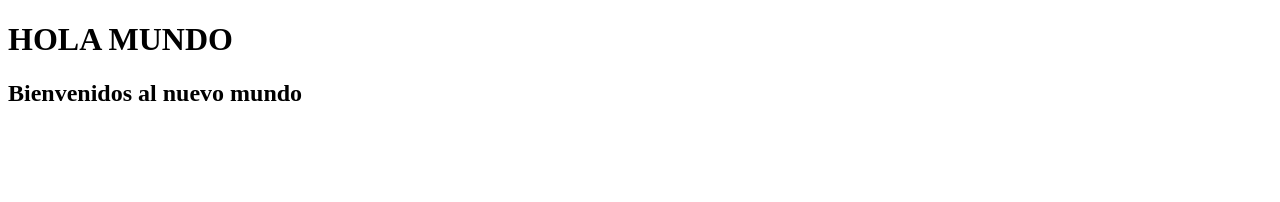
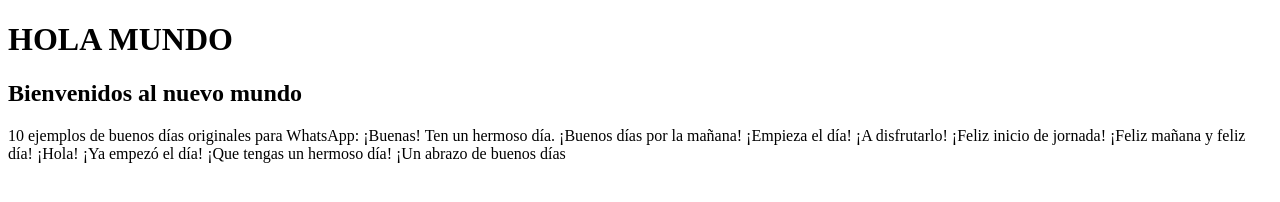
Before and after one commit to juansarevalo/HolaMundo, a plain HTML site: page index.html in a window 1280 px wide. Drawn offline with Linux system fonts and the light colour scheme.

Commit message:
Test informativo

```diff
--- a/index.html
+++ b/index.html
@@ -8,5 +8,17 @@
 <body>
     <h1>HOLA MUNDO</h1>
     <h2>Bienvenidos al nuevo mundo</h2>
+
+    10 ejemplos de buenos días originales para WhatsApp:
+
+    ¡Buenas! Ten un hermoso día.
+    ¡Buenos días por la mañana!
+    ¡Empieza el día! ¡A disfrutarlo!
+    ¡Feliz inicio de jornada!
+    ¡Feliz mañana y feliz día!
+    ¡Hola! ¡Ya empezó el día!
+    ¡Que tengas un hermoso día!
+    ¡Un abrazo de buenos días
+
 </body>
 </html>
```
